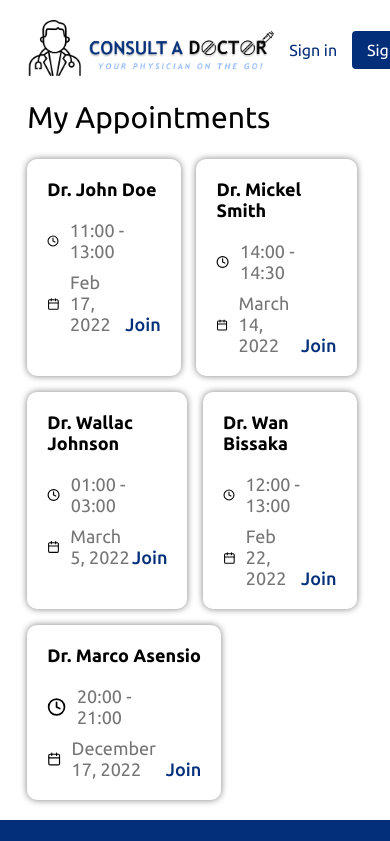
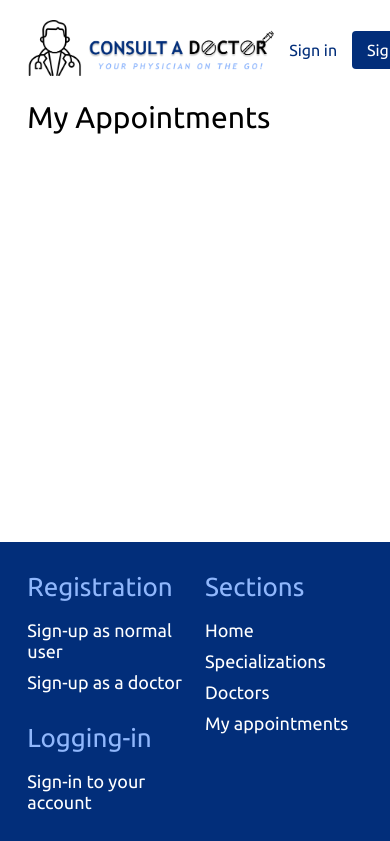
Before and after one commit to abedulaziz/Consult-a-doctor, a React (Create React App) app in the folder consult-a-doctor_frontend/: page /my-appointments in a window 390 px wide. Shown: the top 841 px of the page. Built offline with nearby package versions, Linux system fonts and the light colour scheme.

Commit message:
Frontend: appointments page component responsivness

```diff
--- a/consult-a-doctor_frontend/src/App.css
+++ b/consult-a-doctor_frontend/src/App.css
@@ -966,6 +966,7 @@ header .menu {
 
 .appointments {
   margin: 99.53333px 0 20px;
+  min-height: 50vh;
 }
 
 .appointments .appoin_content .heading h2{
@@ -1017,6 +1018,19 @@ header .menu {
 
 .appointments .appoin_content .appoin-cards .appointment .details > div p {
   color: var(--grayish-text-color);
+}
+
+/* media queries */
+@media (max-width: 950px) {
+  .appointments .appoin_content .appoin-cards .appointment {
+    flex-basis: calc(50% - 4vw);
+  }
+}
+
+@media (max-width: 633px) {
+  .appointments .appoin_content .appoin-cards .appointment {
+    flex-basis: 100%;
+  }
 }
 
 
--- a/consult-a-doctor_frontend/src/page-components/appointments.jsx
+++ b/consult-a-doctor_frontend/src/page-components/appointments.jsx
@@ -21,11 +21,11 @@ const Appointments = () => {
             </div>
 
             <div className="appoin-cards">
-              <Appointment doctor_name="John Doe" duration="11:00 - 13:00" date="Feb 17, 2022" />
+              {/* <Appointment doctor_name="John Doe" duration="11:00 - 13:00" date="Feb 17, 2022" />
               <Appointment doctor_name="Mickel Smith" duration="14:00 - 14:30" date="March 14, 2022" />
               <Appointment doctor_name="Wallac Johnson" duration="01:00 - 03:00" date="March 5, 2022" />
               <Appointment doctor_name="Wan Bissaka" duration="12:00 - 13:00" date="Feb 22, 2022" />
-              <Appointment doctor_name="Marco Asensio" duration="20:00 - 21:00" date="December 17, 2022" />
+              <Appointment doctor_name="Marco Asensio" duration="20:00 - 21:00" date="December 17, 2022" /> */}
             </div>
 
           </div>
```
